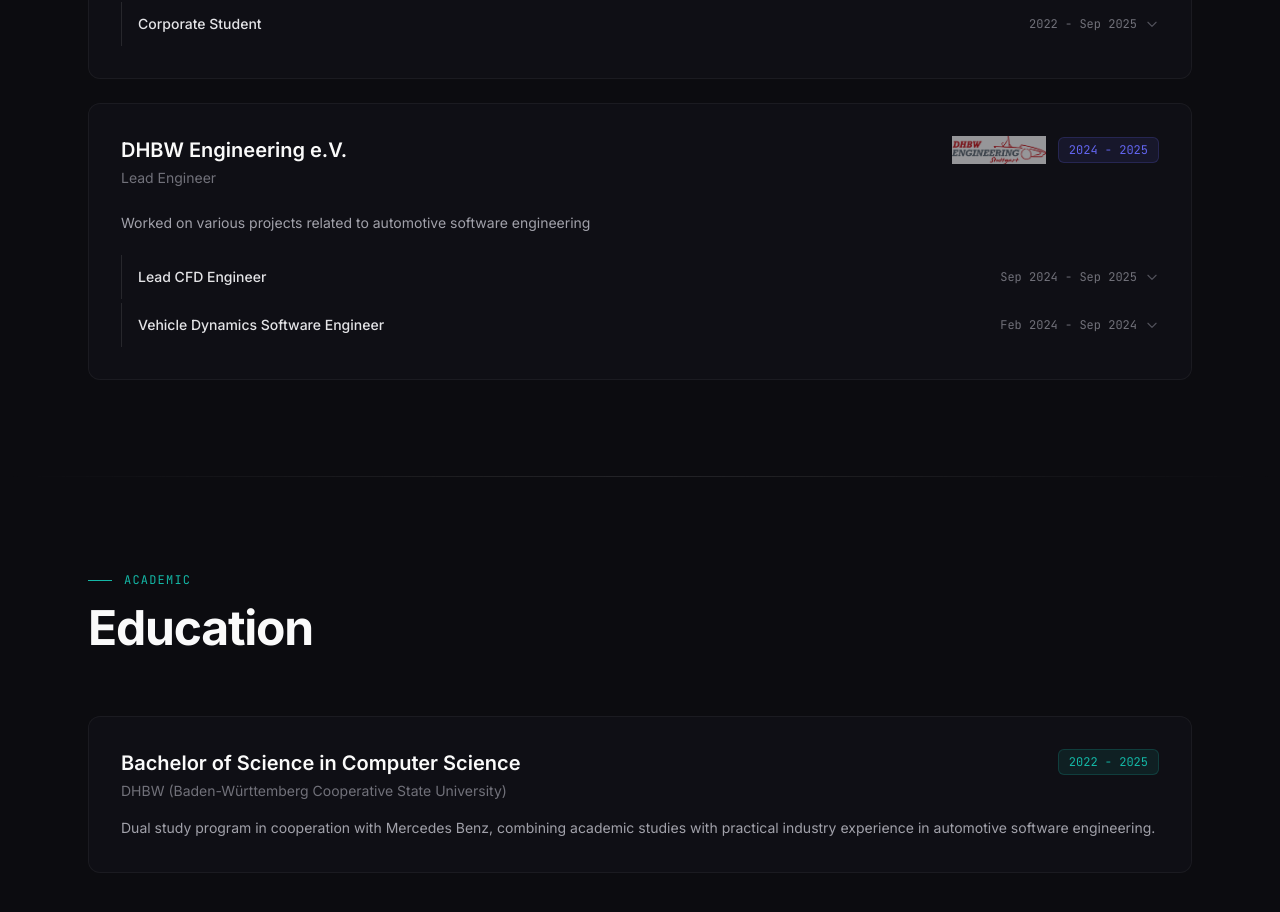
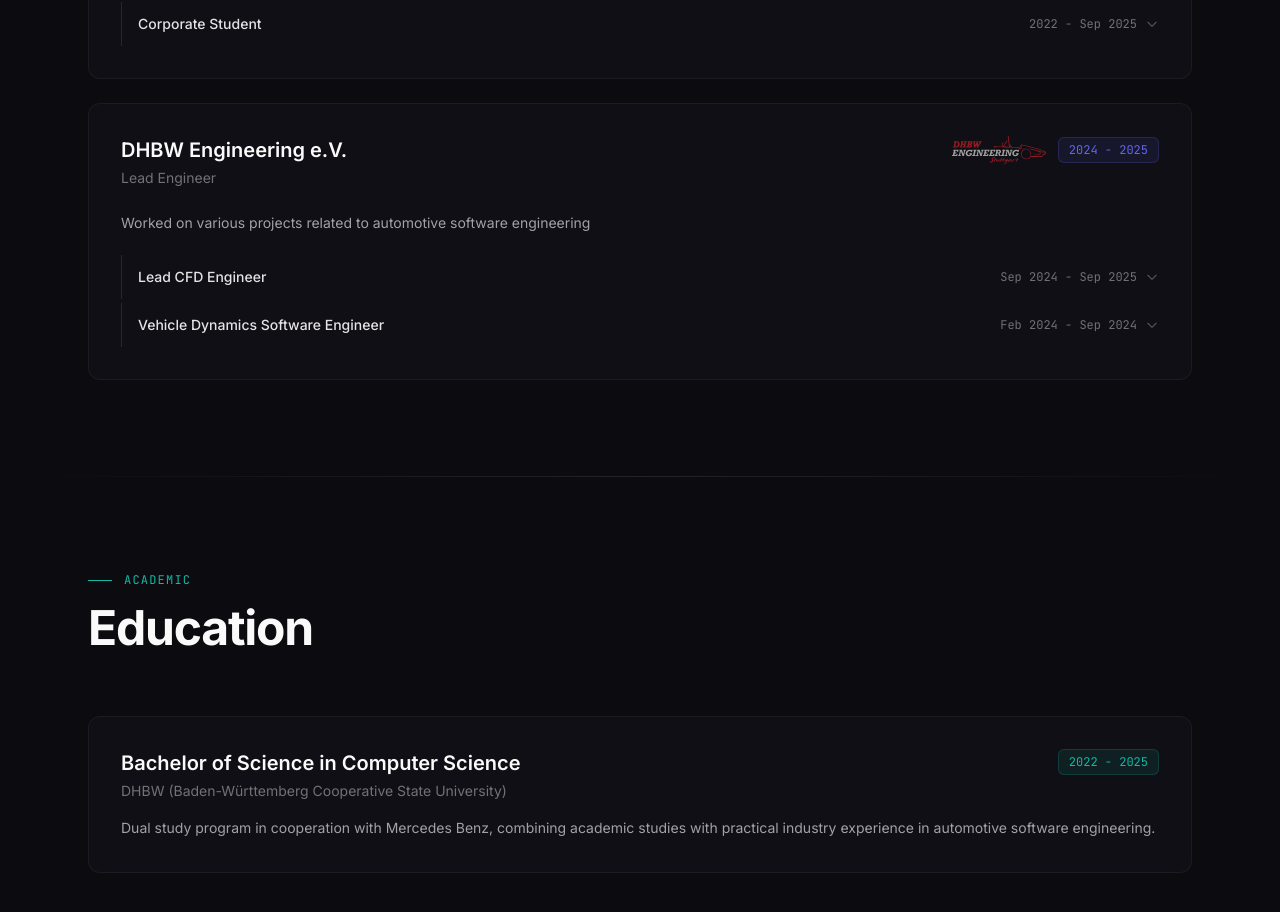
Before and after one commit to philippgehrig/cv, a Nuxt app: page / in a window 1280 px wide. Shown: the part 1331-2243 px from the top of the page. Built offline with nearby package versions, Linux system fonts and the light colour scheme.

Commit message:
feat(logo): replace DHBW Engineering PNG with official SVG
Replaced the low-res PNG (with opaque background) with the official
vector logo from dhbw-engineering.de. Added per-logo CSS class logic
so the SVG renders directly on dark cards without blend-mode artifacts.

```diff
--- a/components/cv/ExperienceSection.vue
+++ b/components/cv/ExperienceSection.vue
@@ -47,7 +47,8 @@
                 v-if="getCompanyLogo(job.company)"
                 :src="getCompanyLogo(job.company) || undefined"
                 :alt="`${job.company} logo`"
-                class="h-7 object-contain opacity-60 group-hover:opacity-90 transition-opacity logo-dark"
+                class="h-7 object-contain opacity-60 group-hover:opacity-90 transition-opacity"
+                :class="getLogoClass(job.company)"
               />
               <span class="inline-flex items-center px-2.5 py-1 rounded-md bg-accent/10 border border-accent/20 text-xs font-mono text-accent whitespace-nowrap">
                 {{ job.period }}
@@ -150,9 +151,17 @@ const isRoleOpen = (jobId: number, roleIndex: number) => {
 function getCompanyLogo(company: string): string | null {
   const c = company.toLowerCase();
   if (c.includes('mercedes') || c.includes('benz')) return '/images/logos/mercedes-benz.png';
-  if (c.includes('dhbw') && c.includes('engineering')) return '/images/logos/dhbw-engineering.png';
+  if (c.includes('dhbw') && c.includes('engineering')) return '/images/logos/dhbw-engineering.svg';
   if (c.includes('dhbw')) return '/images/logos/dhbw.png';
   return null;
+}
+
+function getLogoClass(company: string): string {
+  const c = company.toLowerCase();
+  // The DHBW Engineering logo has white text + red lines on a transparent bg;
+  // it renders directly on dark cards without blend-mode tricks.
+  if (c.includes('dhbw') && c.includes('engineering')) return 'logo-transparent';
+  return 'logo-dark';
 }
 </script>
 
@@ -163,4 +172,10 @@ function getCompanyLogo(company: string): string | null {
   mix-blend-mode: screen;
   filter: brightness(0.9) contrast(1.1);
 }
+
+/* Logos that already have a transparent background with light-coloured elements.
+   No blend-mode needed — just display directly on the dark card. */
+.logo-transparent {
+  mix-blend-mode: normal;
+}
 </style>
```
Also changed, not shown: public/images/logos/dhbw-engineering.png (deleted), public/images/logos/dhbw-engineering.svg (added).
